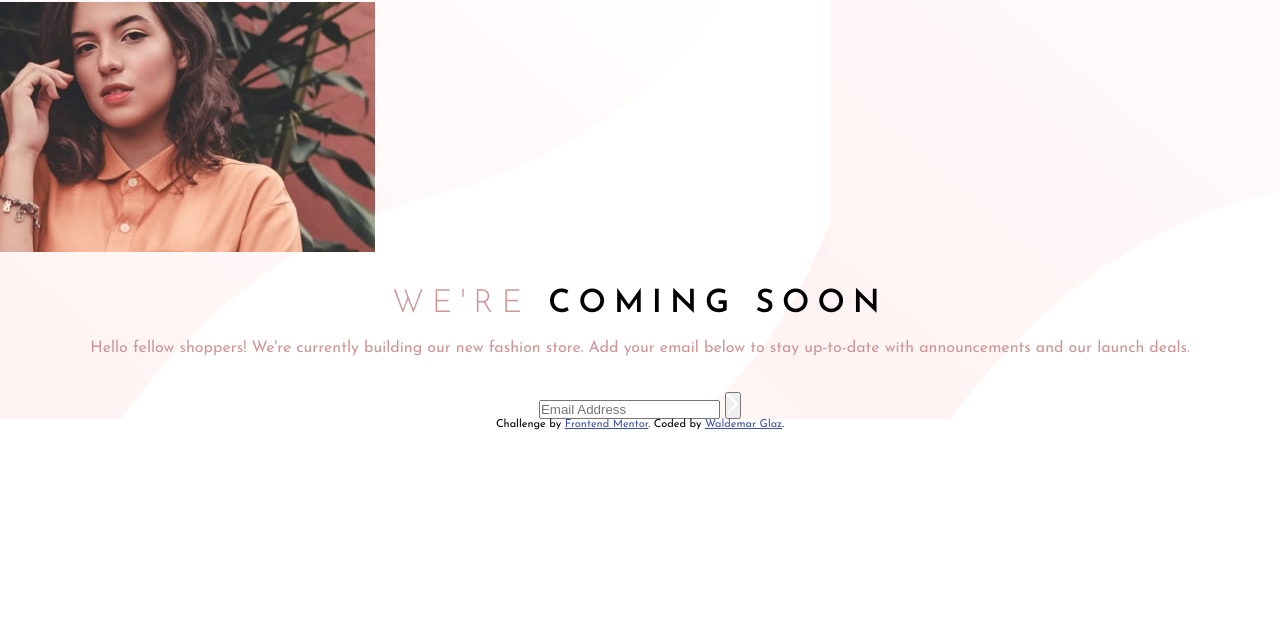
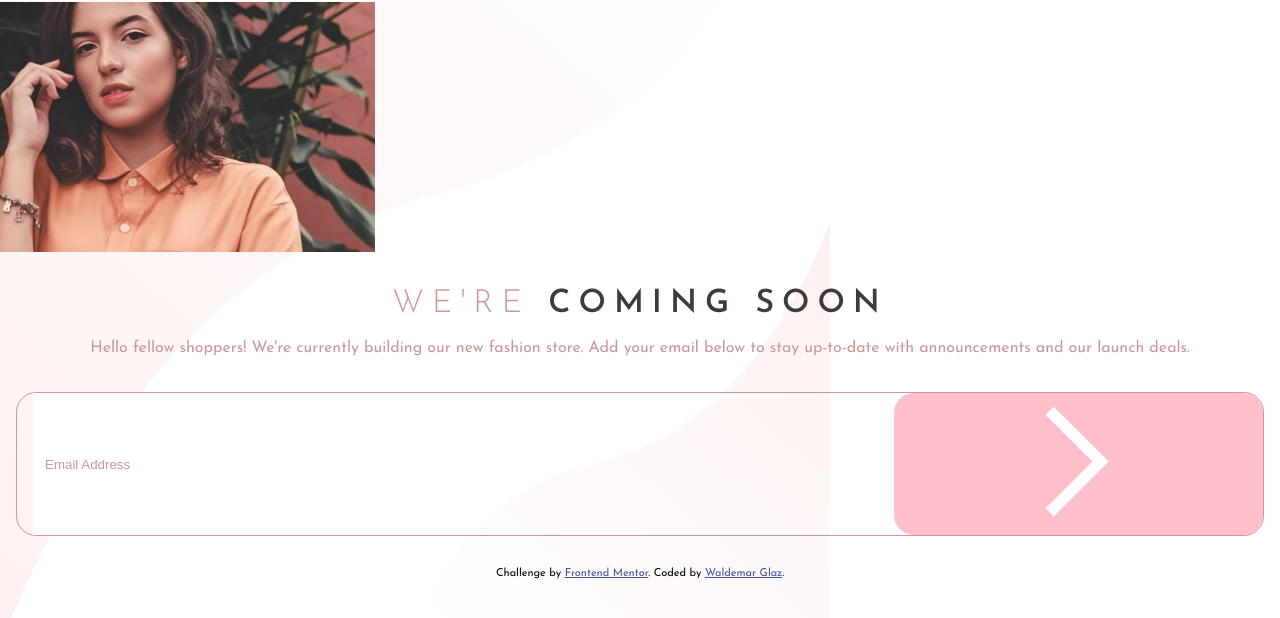
Before and after one commit to waldekglaz/Base-Apparel-coming-soon, a plain HTML site: page index.html in a window 1280 px wide. Shown: the part 154-772 px from the top of the page. Drawn offline with Linux system fonts and the light colour scheme.

Commit message:
form styling

```diff
--- a/css/style.scss
+++ b/css/style.scss
@@ -2,8 +2,8 @@
 $desaturatedRed:hsl(0, 36%, 70%);
 $softRed:hsl(0, 93%, 68%);
 $darkGrayRed: hsl(0, 6%, 24%);
-$gradient1:Linear, 135deg, from hsl(0, 0%, 100%), to hsl(0, 100%, 98%);
-$gradient2:Linear, 135deg, from hsl(0, 80%, 86%), to hsl(0, 74%, 74%);
+$gradient1: 135deg, from hsl(0, 0%, 100%), to hsl(0, 100%, 98%);
+$gradient2: 135deg, from hsl(0, 80%, 86%), to hsl(0, 74%, 74%);
 
 $fontSize: 16px;
 $mainFont: 'Josefin Sans', sans-serif;
@@ -19,11 +19,13 @@ $boldFont:600;
 body{
     font-family: $mainFont;
     font-size: $fontSize;
+    background-image: url("../images/bg-pattern-desktop.svg");
+    background-repeat: no-repeat;
 
 }
 
 .container{
-    background-image: url("../images/bg-pattern-desktop.svg");
+
     .logo{
         padding: 2rem 1rem 1rem;
         img{
@@ -41,6 +43,7 @@ body{
             letter-spacing: 8px;
             padding: 0 2rem;
             margin-bottom: 1rem;
+            color:$darkGrayRed;
             .light-text{
                 font-weight: $lightFont;
                 color: $desaturatedRed;
@@ -52,6 +55,37 @@ body{
             color: $desaturatedRed;
             margin-bottom: 2rem;
         }
+        .form-wrapper{
+            padding:0 1rem;
+            margin-bottom: 2rem;
+            .form{
+                border: $desaturatedRed 1px solid;
+                border-radius: 1.25rem;
+                display:flex;
+                justify-content: space-between;
+                padding-left: 1rem;
+
+                input{
+                    border: none;
+                    padding: 0.75rem;
+                    outline: none;
+                    color: $desaturatedRed;
+                    }
+                ::placeholder{
+                        color: $desaturatedRed;
+                }
+                button{
+                    border-radius: 1.25rem;
+                    flex-basis: 30%;
+                    border: pink;
+                    padding:0.75rem;
+                    background-color: pink;
+                    img{
+                        width: 20%;
+                    }
+                }
+            }
+        }
     }
 }
 
--- a/index.html
+++ b/index.html
@@ -23,10 +23,13 @@
       <h1 class="hero-title"><span class="light-text">We're</span> coming soon</h1>
       <p class="hero-paragraph">Hello fellow shoppers! We're currently building our new fashion store.
         Add your email below to stay up-to-date with announcements and our launch deals.</p>
-        <form action="/">
-        <input type="email" name="email" id="email" placeholder="Email Address">
-        <button type="submit"><img src="images/icon-arrow.svg" alt=""></button>
-        </form>
+        <div class="form-wrapper">
+          <form class="form" action="/">
+            <input type="email" name="email" id="email" placeholder="Email Address">
+            <button type="submit"><img src="images/icon-arrow.svg" alt=""></button>
+          </form>
+        </div>
+
     </div>
   </div>
   <footer>
```
Also changed, not shown: css/style.css, 1 other file.
